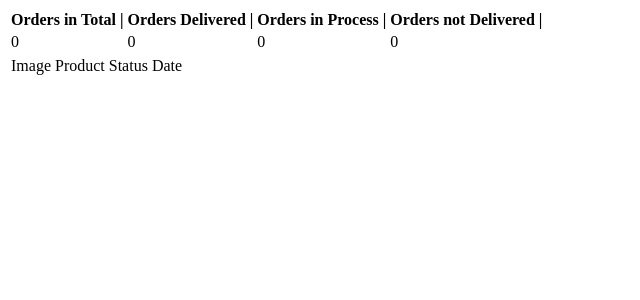
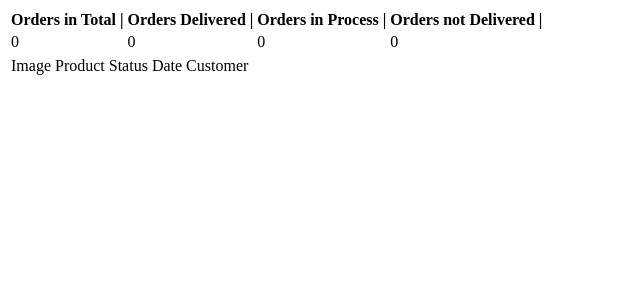
Before and after one commit to baiztheprogrammer/bezman, a Django app: page /shop/orders/ in a window 1280 px wide. Shown: the top 300 px of the page, without its empty margins (0-640 px from the left). Run offline with Django 3.2, Linux system fonts and the light colour scheme; data that the repository does not hold is empty; parts of the project's set-up code (start-up, migrations or seed data) failed here and were passed over.

Commit message:
added customer who ordered

```diff
--- a/bezman_shop/supershop/templates/supershop/order-list.html
+++ b/bezman_shop/supershop/templates/supershop/order-list.html
@@ -18,6 +18,7 @@
         <td>Product</td>
         <td>Status</td>
         <td>Date</td>
+        <td>Customer</td>
 
 
     </tr>
@@ -27,6 +28,7 @@
         <td>{{ order.product.name }}</td>
         <td>{{ order.date_created }} </td>
         <td>{{ order.status }}</td>
+        <td> {{ order.customer }}</td>
     </tr>
 {% endfor %}
 </table>
```
